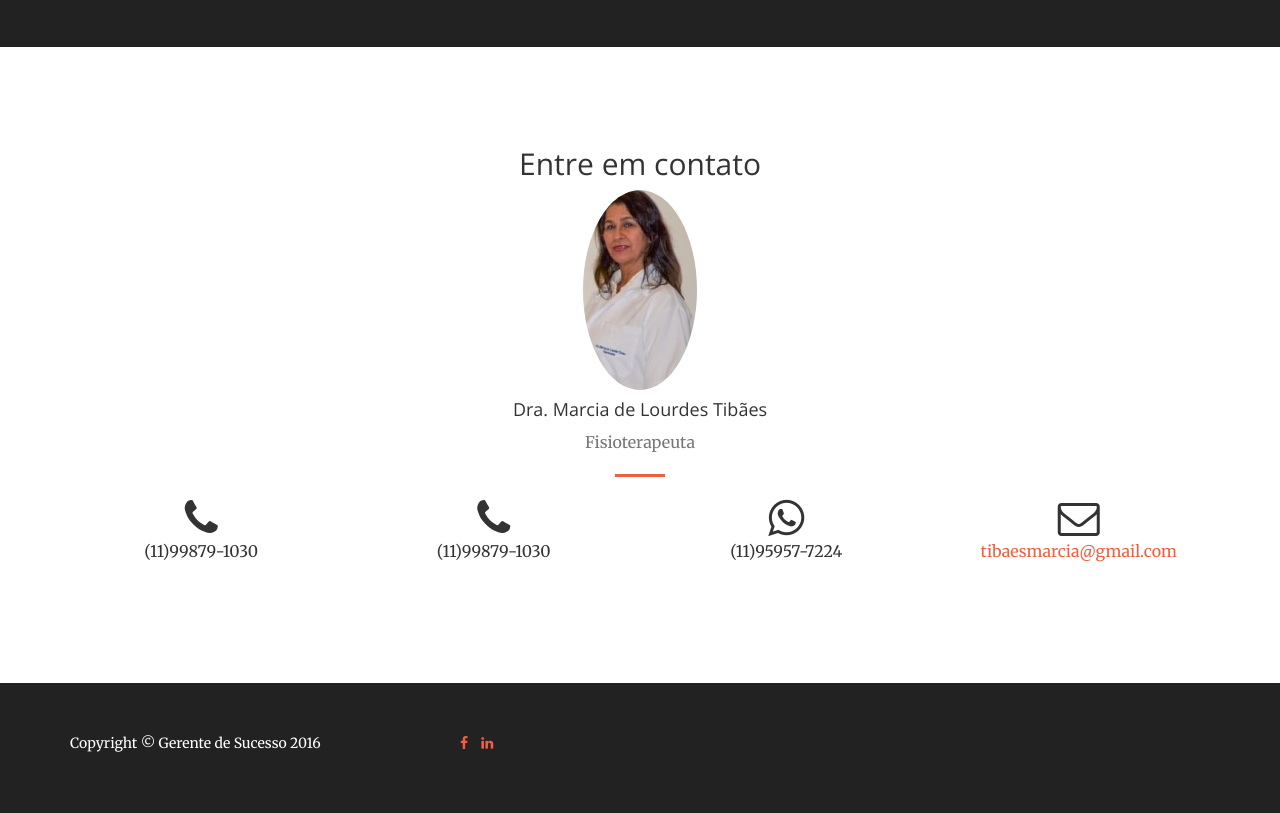
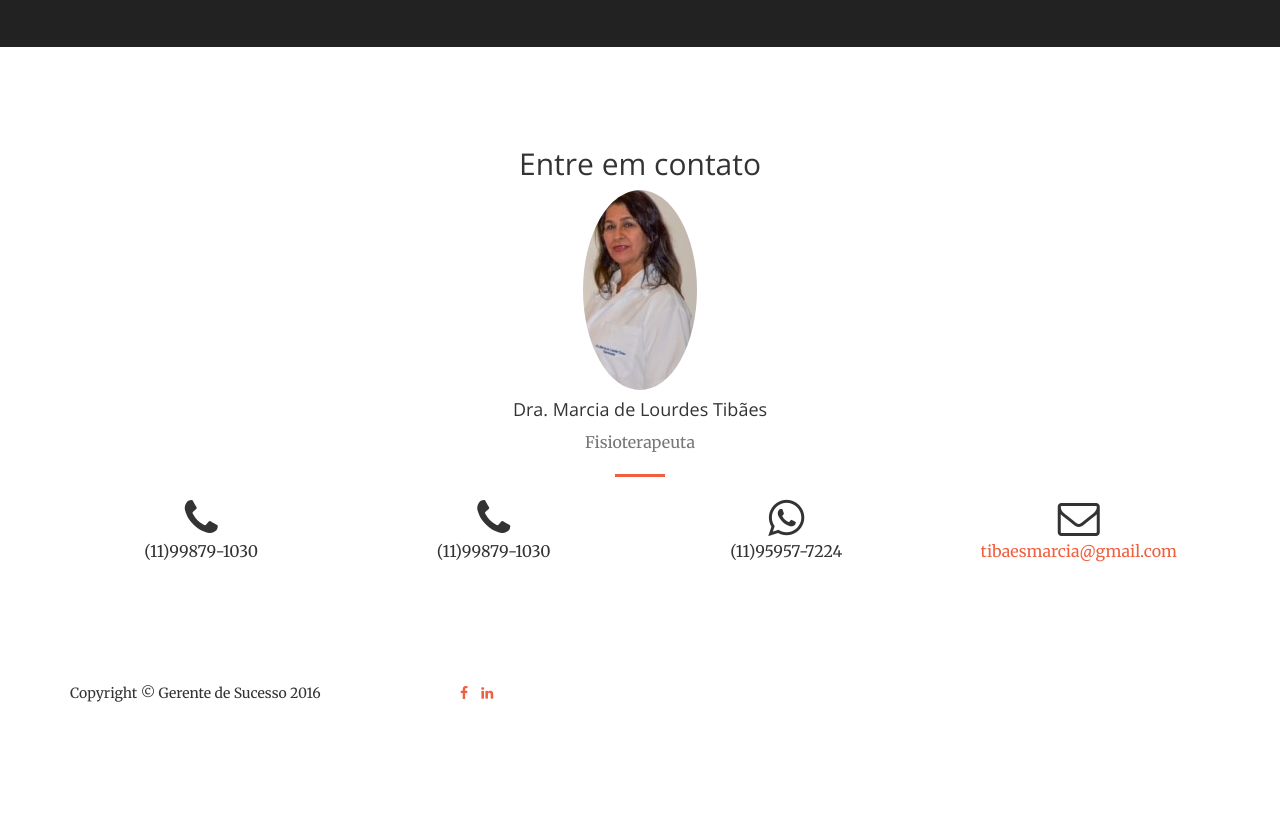
Before and after one commit to alexandremagno86/marciatibaes, a website: page index.html in a window 1280 px wide. Shown: the part 2266-3079 px from the top of the page. After the commit the page ends 2979 px from the top, so only its background shows below. Drawn offline with nearby package versions, Linux system fonts and the light colour scheme.

Commit message:
Alterações
Alterações

```diff
--- a/index.html
+++ b/index.html
@@ -272,7 +272,7 @@
     </section>
 
 
-<aside class="bg-dark">
+ <footer>
         <div class="container">
             <div class="row">
                 <div class="col-md-4">
@@ -288,7 +288,7 @@
                 </div>
             </div>
         </div>
-    </aside>
+    </footer>
 
     <!-- jQuery -->
     <script src="vendor/jquery/jquery.min.js"></script>
```
Also changed, not shown: 1 other file.
